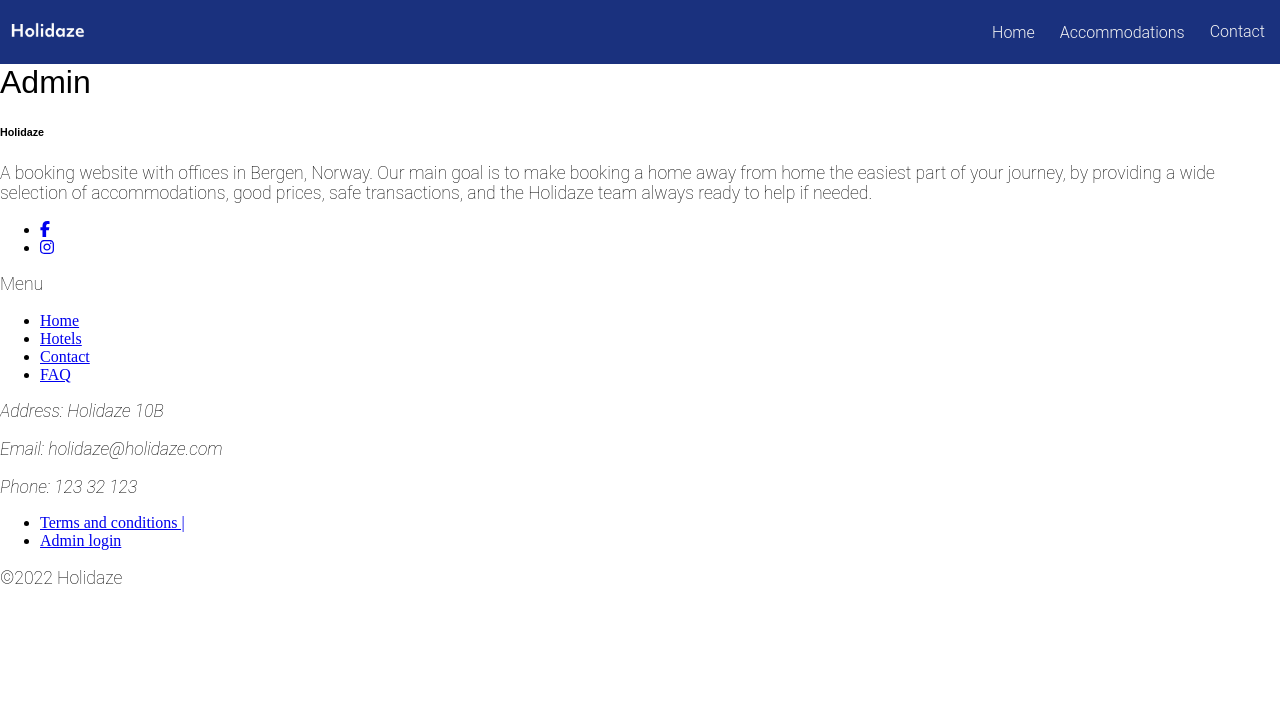
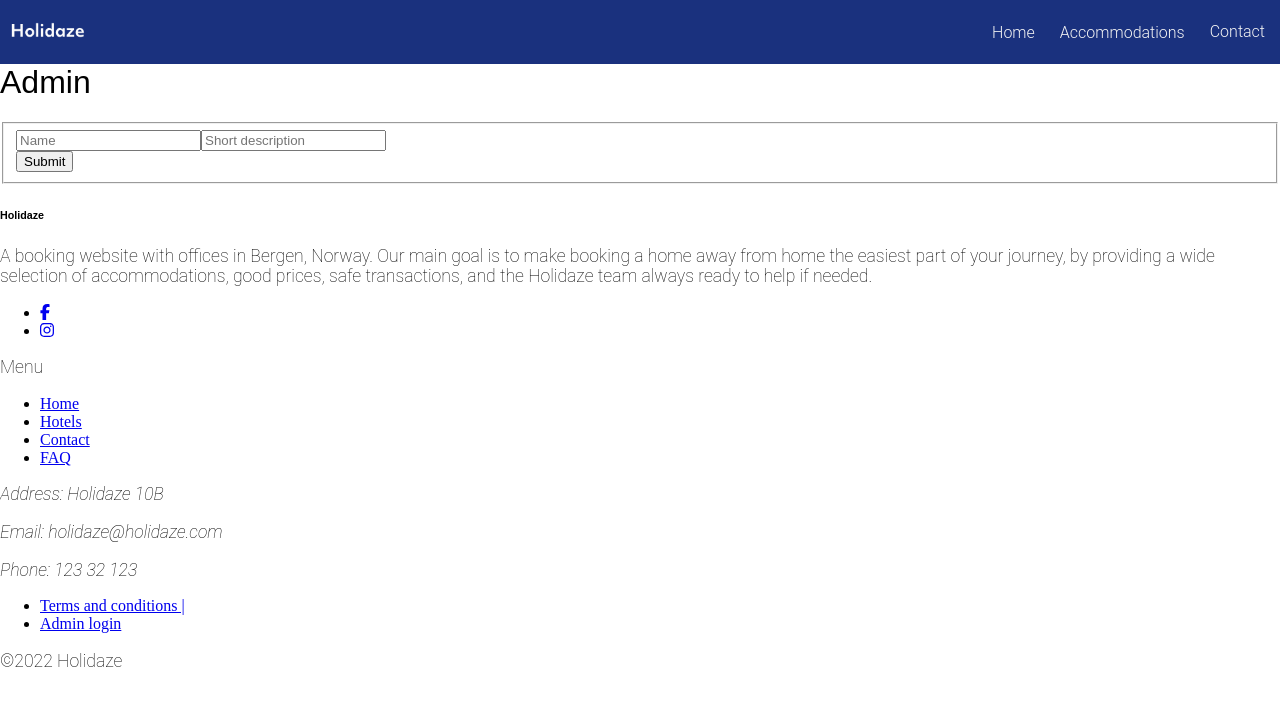
Before and after one commit to Noroff-FEU-Assignments/project-exam-2-EmsCodes, a Next.js app: page /admin in a window 1280 px wide. Shown: the top 706 px of the page. Built offline with nearby package versions, Linux system fonts and the light colour scheme.

Commit message:
working on create hotel form

```diff
--- a/components/hooks/UseAxios.js
+++ b/components/hooks/UseAxios.js
@@ -1,9 +1,9 @@
 import { useContext } from "react";
 import axios from "axios";
 import { AuthContext } from "../context/AuthContext";
-import { HOLIDAZE_BASE_URL, AUTH_URL } from "../constants/api";
+import { HOLIDAZE_BASE_URL } from "../constants/api";
 
-const url = HOLIDAZE_BASE_URL + AUTH_URL;
+const url = HOLIDAZE_BASE_URL;
 
 export default function useAxios() {
   const [auth] = useContext(AuthContext);
--- /dev/null
+++ b/components/utils/forms/AddHotel.js
@@ -0,0 +1,76 @@
+import { useState } from "react";
+import { useForm } from "react-hook-form";
+import * as yup from "yup";
+import { yupResolver } from "@hookform/resolvers/yup";
+import useAxios from "../../hooks/UseAxios";
+import ValidationError from "./FormError";
+import { HOLIDAZE_BASE_URL } from "../../data/api";
+// import axios from "axios";
+// import { AuthContext } from "../../context/AuthContext";
+
+const schema = yup.object().shape({
+  name: yup.string().required("Please add name"),
+  short_description: yup
+    .string()
+    .required("Please add a short description, max 20 characters"),
+});
+
+function AddHotel() {
+  const [submitting, setSubmitting] = useState(false);
+  const [error, setError] = useState(null);
+  const http = useAxios();
+  //   const auth = useContext(AuthContext);
+  //   console.log(auth);
+  const {
+    register,
+    handleSubmit,
+    formState: { errors },
+  } = useForm({
+    resolver: yupResolver(schema),
+  });
+
+  async function onSubmit(data) {
+    setSubmitting(true);
+    setError(null);
+    console.log(data);
+
+    try {
+      const response = await http.post(HOLIDAZE_BASE_URL + "api/hotels", data);
+      console.log(response);
+    } catch (error) {
+      console.log(error);
+      setError(error.toString());
+    } finally {
+      setSubmitting(false);
+    }
+  }
+
+  return (
+    <form onSubmit={handleSubmit(onSubmit)}>
+      {error && <ValidationError>{error}</ValidationError>}
+      <fieldset disabled={submitting}>
+        <div>
+          <input
+            name="name"
+            placeholder="Name"
+            {...register("name", { required: true })}
+          />
+          {errors.name && (
+            <ValidationError>{errors.name.message}</ValidationError>
+          )}
+          <input
+            name="short_description"
+            placeholder="Short description"
+            {...register("short_description", { required: true })}
+          />
+          {errors.shortDescription && (
+            <ValidationError>{error.short_description.message}</ValidationError>
+          )}
+        </div>
+        <button>{submitting ? "Submitting..." : "Submit"}</button>
+      </fieldset>
+    </form>
+  );
+}
+
+export default AddHotel;
--- a/pages/admin.js
+++ b/pages/admin.js
@@ -1,11 +1,15 @@
 import Head from "../components/utils/global/head/Head";
 import Heading from "../components/utils/global/heading/Heading";
 import Layout from "../components/layout/Layout";
+import AddHotel from "../components/utils/forms/AddHotel";
 export default function Admin() {
   return (
     <Layout>
-      <Head title="Admin" />
+      <Head title="Admin">
+        <link rel="stylesheet" href="https://use.typekit.net/ckg1pdt.css" />
+      </Head>
       <Heading content="Admin" />
+      <AddHotel />
     </Layout>
   );
 }
```
Also changed, not shown: pages/accommodations.js (+25 -10 lines), pages/detail/[id].js (+4 -6 lines).
